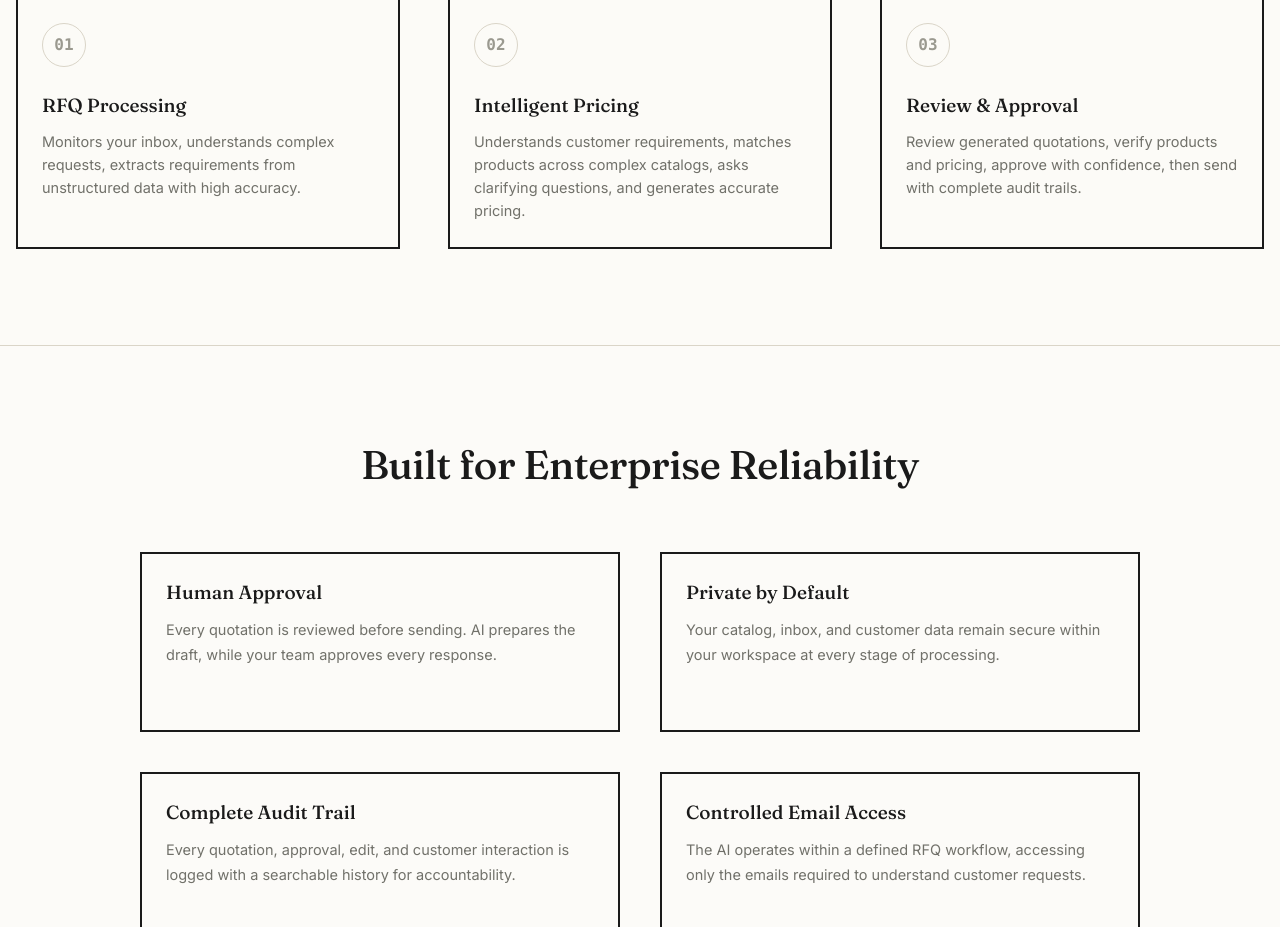
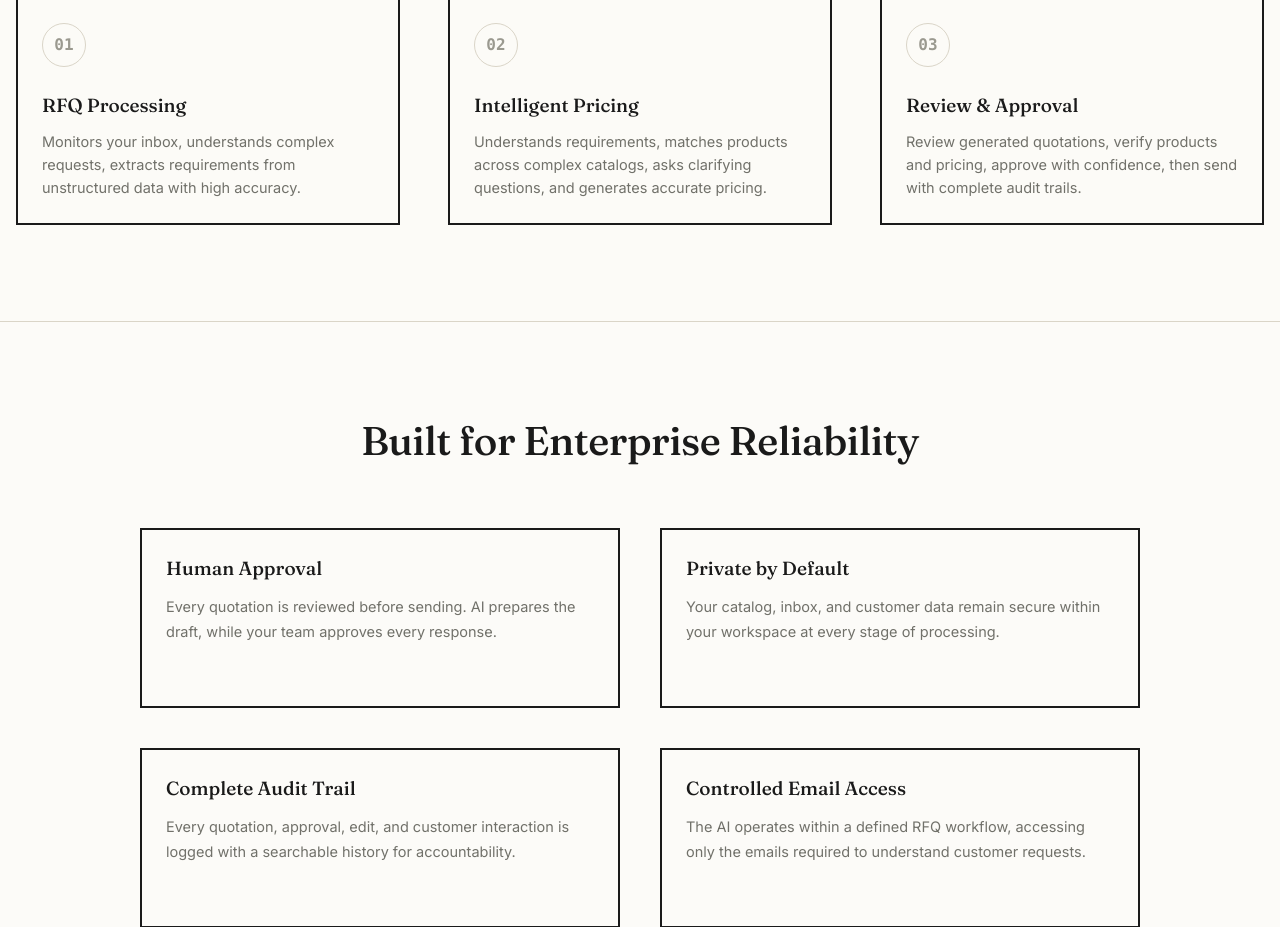
Before and after one commit to Aayushi-Agarwal123/email-agent-frontend, a React (Vite) app: page / in a window 1280 px wide. Shown: the part 1220-2147 px from the top of the page. Built offline with nearby package versions, Linux system fonts and the light colour scheme; no server answers.

Commit message:
copy: trim Intelligent Pricing card description

```diff
--- a/src/components/home/how-it-works.tsx
+++ b/src/components/home/how-it-works.tsx
@@ -11,7 +11,7 @@ const STEPS = [
     n: "02",
     title: "Intelligent Pricing",
     description:
-      "Understands customer requirements, matches products across complex catalogs, asks clarifying questions, and generates accurate pricing.",
+      "Understands requirements, matches products across complex catalogs, asks clarifying questions, and generates accurate pricing.",
   },
   {
     n: "03",
```
